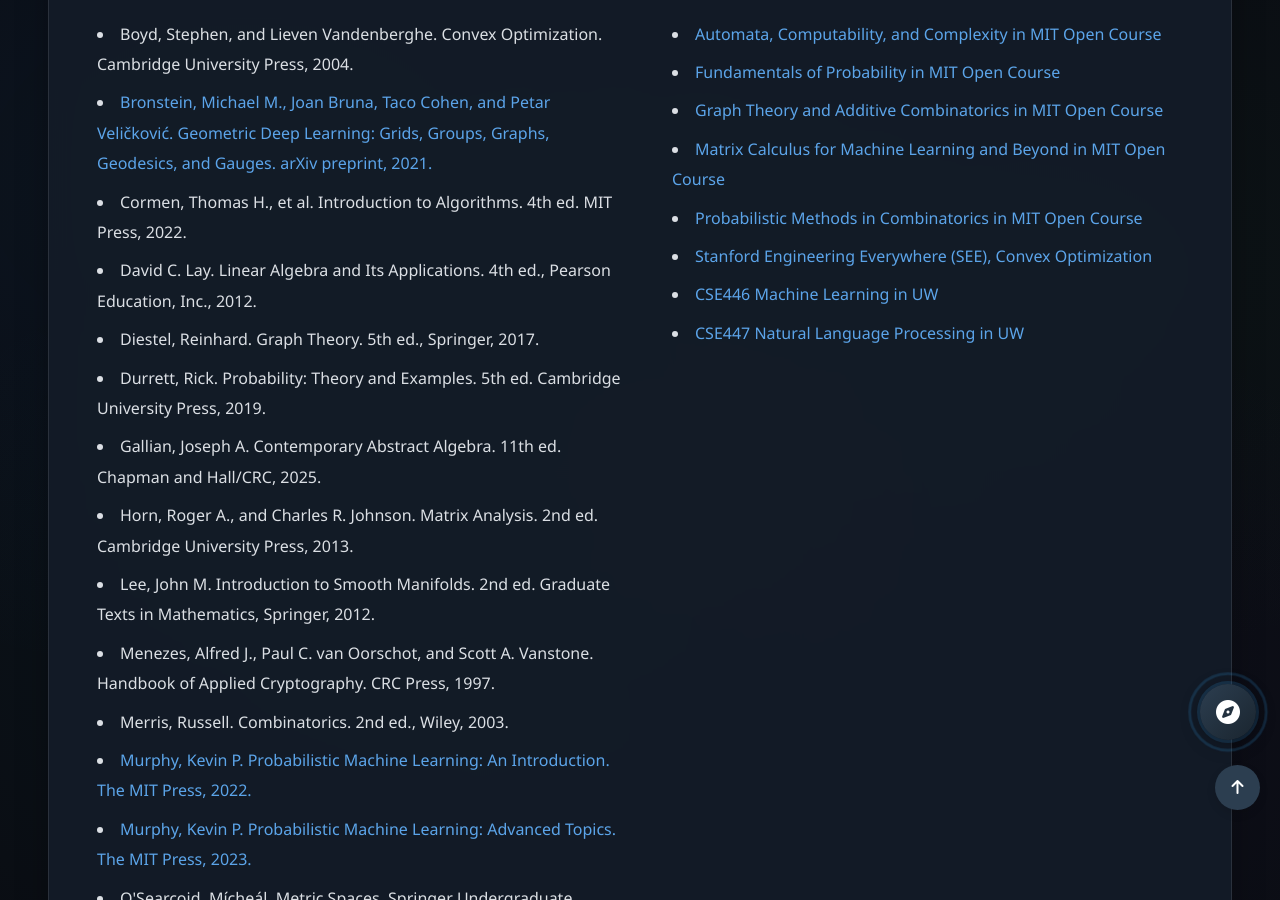
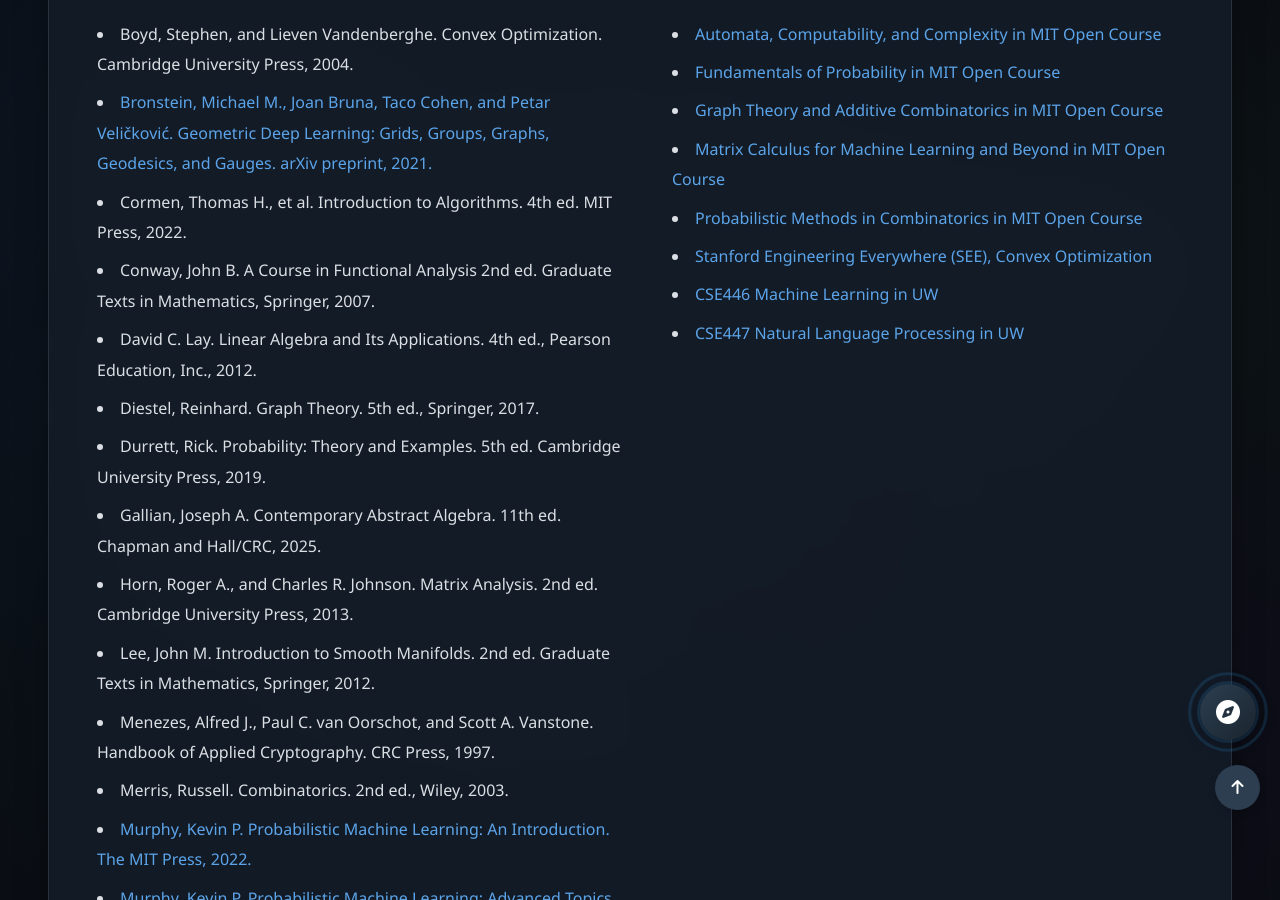
Before and after one commit to Yusukey01/yusukey01.github.io, a Jekyll site: the page built from index.html, in a window 1280 px wide and 900 px high, scrolled down 2604 px. Built offline with Jekyll 4.4.1, drawn with Linux system fonts in a browser that asks for light colours.

Commit message:
added book infor

```diff
--- a/index.html
+++ b/index.html
@@ -305,6 +305,7 @@ uses_python: false
                         <li>Boyd, Stephen, and Lieven Vandenberghe. Convex Optimization. Cambridge University Press, 2004.</li>
                         <li><a href="https://geometricdeeplearning.com/">Bronstein, Michael M., Joan Bruna, Taco Cohen, and Petar Veličković. Geometric Deep Learning: Grids, Groups, Graphs, Geodesics, and Gauges. arXiv preprint, 2021.</a></li>
                         <li>Cormen, Thomas H., et al. Introduction to Algorithms. 4th ed. MIT Press, 2022.</li>
+                        <li>Conway, John B. A Course in Functional Analysis 2nd ed. Graduate Texts in Mathematics, Springer, 2007.</li>
                         <li>David C. Lay. Linear Algebra and Its Applications. 4th ed., Pearson Education, Inc., 2012.</li>
                         <li>Diestel, Reinhard. Graph Theory. 5th ed., Springer, 2017.</li>
                         <li>Durrett, Rick. Probability: Theory and Examples. 5th ed. Cambridge University Press, 2019.</li>
```
